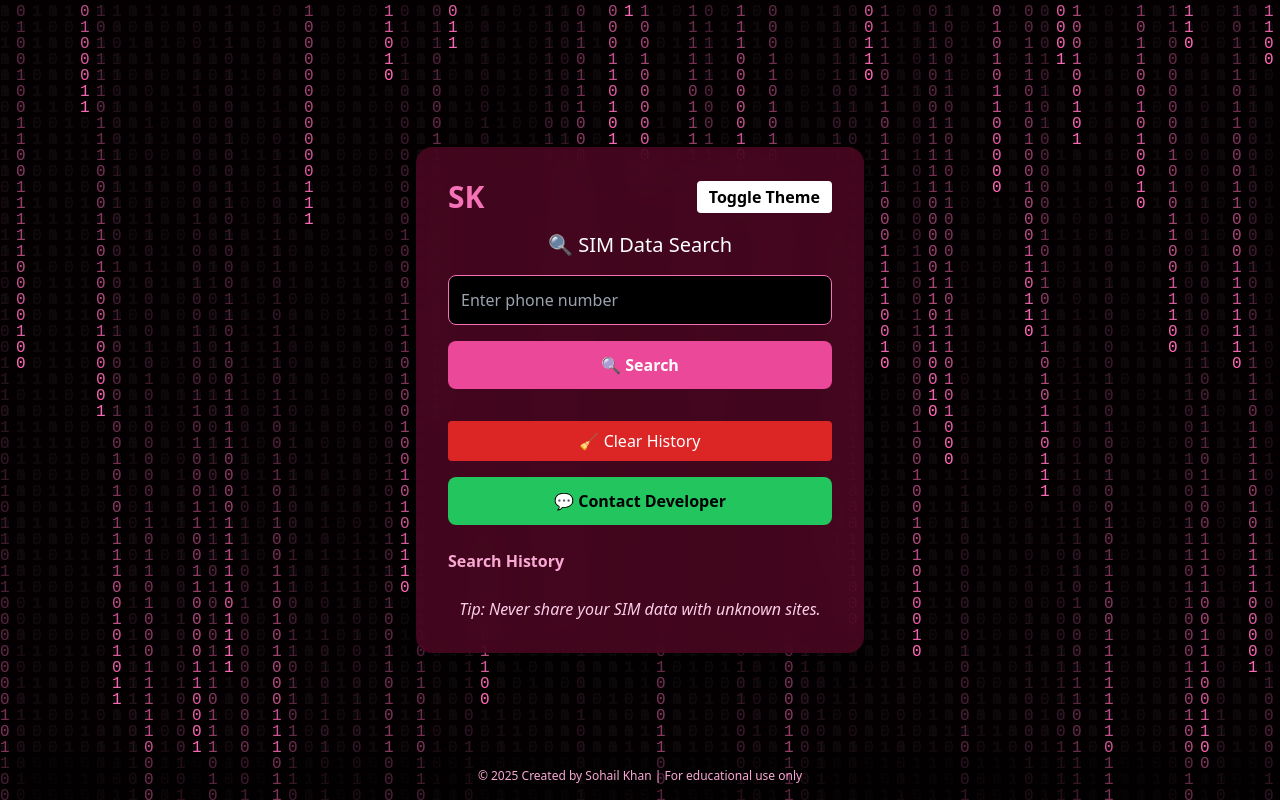
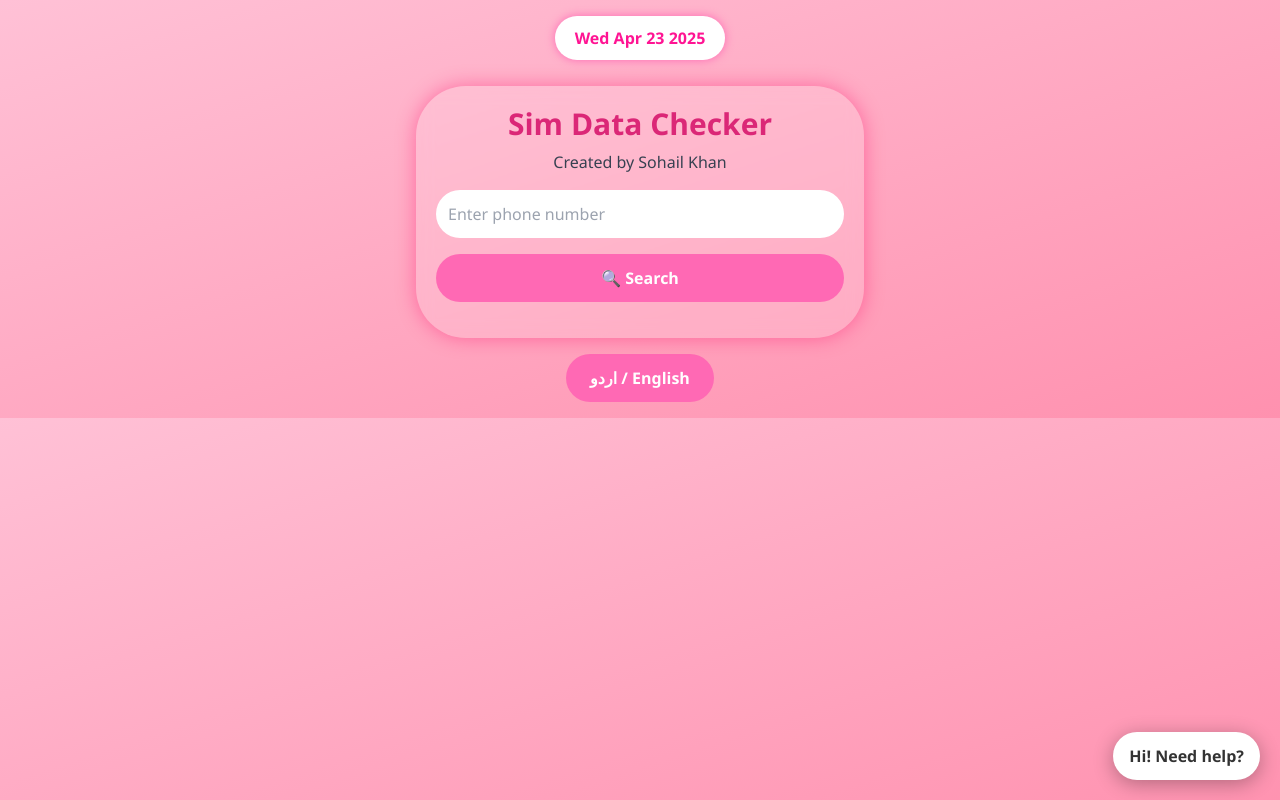
Before and after one commit to Sohail235/Sim-database, a plain HTML site: page index.html in a window 1280 px wide. Drawn offline with nearby package versions, Linux system fonts and the light colour scheme; a web font is replaced by a local one.

Commit message:
Update index.html

```diff
--- a/index.html
+++ b/index.html
@@ -2,102 +2,84 @@
 <head>
   <meta charset="UTF-8" />
   <meta name="viewport" content="width=device-width, initial-scale=1.0" />
-  <title>SIM Data Lookup | Created by Sohail Khan</title>
+  <title>Created by Sohail Khan</title>
   <script src="https://cdn.tailwindcss.com"></script>
   <link href="https://fonts.googleapis.com/css2?family=Noto+Nastaliq+Urdu&display=swap" rel="stylesheet">
   <style>
-    canvas {
-      position: fixed;
-      top: 0; left: 0;
-      width: 100vw;
-      height: 100vh;
-      z-index: 0;
+    body {
+      background: linear-gradient(to top left, #ff91af, #ffc1d6);
+      font-family: 'Segoe UI', sans-serif;
+      overflow-x: hidden;
+    }
+    .bubble {
+      background: rgba(255, 255, 255, 0.15);
+      backdrop-filter: blur(8px);
+      border-radius: 50px;
+      box-shadow: 0 0 20px rgba(255, 0, 100, 0.4);
+      padding: 20px;
+      margin: 10px;
+    }
+    .cloud-box {
+      background: #fff;
+      color: #ff1493;
+      font-weight: bold;
+      border-radius: 9999px;
+      display: inline-block;
+      padding: 10px 20px;
+      box-shadow: 0 0 10px #ff69b4;
+      font-size: 16px;
+      margin-bottom: 10px;
     }
     .urdu-text {
-      font-family: 'Noto Nastaliq Urdu', sans-serif;
+      font-family: 'Noto Nastaliq Urdu', serif;
     }
-    .animate-slide-in {
-      animation: slideIn 0.5s ease forwards;
+    .chatbot-bubble {
+      position: fixed;
+      bottom: 20px;
+      right: 20px;
+      background: #fff;
+      color: #333;
+      padding: 12px 16px;
+      border-radius: 30px;
+      box-shadow: 0 4px 20px rgba(0,0,0,0.3);
+      z-index: 50;
+      font-weight: bold;
     }
-    .animate-fade-in {
-      animation: fadeIn 0.8s ease forwards;
+    .bubble-btn {
+      background: #ff69b4;
+      color: white;
+      font-weight: bold;
+      border-radius: 9999px;
+      padding: 12px 24px;
+      transition: transform 0.2s;
     }
-    @keyframes slideIn {
-      from { opacity: 0; transform: translateY(20px); }
-      to { opacity: 1; transform: translateY(0); }
-    }
-    @keyframes fadeIn {
-      from { opacity: 0; }
-      to { opacity: 1; }
+    .bubble-btn:hover {
+      transform: scale(1.05);
     }
   </style>
 </head>
-<body class="bg-pink-900 text-white font-sans overflow-hidden relative"><canvas id="matrixCanvas"></canvas>
+<body class="text-black p-4">
+  <div class="text-center mb-4">
+    <div class="cloud-box" id="dateBox"></div>
+  </div>  <div class="max-w-md mx-auto bubble">
+    <h1 class="text-3xl font-bold text-center text-pink-600 mb-2">Sim Data Checker</h1>
+    <h2 class="text-md text-center text-gray-700 mb-4">Created by Sohail Khan</h2>
+    <form id="simForm">
+      <input type="text" id="phone" placeholder="Enter phone number" required class="w-full p-3 rounded-full bg-white text-black mb-4" />
+      <button type="submit" class="bubble-btn w-full">🔍 Search</button>
+    </form>
+    <div id="response" class="mt-4"></div>
+  </div>  <div class="text-center mt-4">
+    <button onclick="toggleUrdu()" class="bubble-btn">اردو / English</button>
+  </div>  <div class="chatbot-bubble">Hi! Need help?</div><audio id="clickSound" src="https://www.soundjay.com/buttons/sounds/button-16.mp3"></audio>
 
-<div class="relative z-10 min-h-screen flex items-center justify-center px-4">
-  <div class="bg-pink-950 bg-opacity-80 backdrop-blur-lg rounded-2xl shadow-xl p-8 w-full max-w-md animate-fade-in">
-    <div class="flex justify-between items-center mb-4">
-      <h1 class="text-3xl font-bold text-pink-400">SK</h1>
-      <button onclick="toggleTheme()" class="bg-white text-black rounded px-3 py-1 font-bold">Toggle Theme</button>
-    </div>
-    <h2 class="text-xl text-white text-center mb-4">🔍 SIM Data Search</h2>
-    <form id="simForm">
-      <input type="text" id="phone" placeholder="Enter phone number" required class="w-full p-3 rounded-lg bg-black text-white border border-pink-400 mb-4" />
-      <button type="submit" class="w-full bg-pink-500 hover:bg-pink-600 text-white font-semibold p-3 rounded-lg">🔍 Search</button>
-    </form>
-    <div id="response" class="mt-6 text-sm"></div>
-    <button onclick="clearHistory()" class="mt-2 w-full bg-red-600 text-white p-2 rounded">🧹 Clear History</button>
-    <a href="https://whatsapp.com/channel/0029VajZpqL7T8bRvUqAU23A" target="_blank">
-      <button class="w-full mt-4 bg-green-500 hover:bg-green-600 text-black font-bold p-3 rounded-lg">💬 Contact Developer</button>
-    </a>
-    <div class="mt-6">
-      <h3 class="text-pink-300 font-semibold mb-2">Search History</h3>
-      <ul id="history" class="text-xs text-white space-y-1"></ul>
-    </div>
-    <div id="tipBox" class="text-center text-pink-200 mt-6 italic"></div>
-  </div>
-</div><footer class="z-10 text-center p-4 text-pink-300 bg-black/50 fixed bottom-0 w-full text-xs">
-  © 2025 Created by Sohail Khan | For educational use only
-</footer><script>
-  const form = document.getElementById("simForm");
+  <script>
+    document.getElementById("simForm").addEventListener("submit", async function(e) {
+      e.preventDefault();
+      document.getElementById("clickSound").play();
+      const phone = document.getElementById("phone").value.trim();
       const responseBox = document.getElementById("response");
-  const historyBox = document.getElementById("history");
-  const tipBox = document.getElementById("tipBox");
-
-  const tips = [
-    "Did you know? The first SMS was sent in 1992.",
-    "Fun Fact: SIM stands for Subscriber Identity Module.",
-    "Tip: Never share your SIM data with unknown sites.",
-    "LOL: My SIM card is more loyal than some people!"
-  ];
-
-  function loadHistory() {
-    const history = JSON.parse(localStorage.getItem('simHistory') || '[]');
-    historyBox.innerHTML = history.map(p => `<li>${p}</li>`).join('');
-  }
-
-  function saveToHistory(phone) {
-    let history = JSON.parse(localStorage.getItem('simHistory') || '[]');
-    if (!history.includes(phone)) {
-      history.unshift(phone);
-      if (history.length > 5) history.pop();
-      localStorage.setItem('simHistory', JSON.stringify(history));
-      loadHistory();
-    }
-  }
-
-  function clearHistory() {
-    localStorage.removeItem('simHistory');
-    loadHistory();
-  }
-
-  form.addEventListener("submit", async function (e) {
-    e.preventDefault();
-    const phone = document.getElementById("phone").value.trim();
-    if (!phone) return;
-
-    saveToHistory(phone);
-    responseBox.innerHTML = "<div class='text-center text-pink-300'>⏳ Fetching...</div>";
+      responseBox.innerHTML = "<div class='text-center text-pink-500'>⏳ Fetching...</div>";
 
       try {
         const proxyUrl = `https://api.allorigins.win/raw?url=${encodeURIComponent('https://legendxdata.site/Api/simdata.php?phone=' + phone)}`;
@@ -107,72 +89,34 @@
         if (data && data[0]) {
           const user = data[0];
           responseBox.innerHTML = `
-          <div class="bg-pink-800 p-4 rounded-lg shadow-lg space-y-2">
-            <h3 class="text-center text-pink-200 text-lg font-semibold">SIM Data Found</h3>
-            <p><strong>Mobile:</strong> ${user.Number || "Not found"}</p>
-            <p><strong>Name:</strong> ${user.Name || "Not found"}</p>
-            <p><strong>CNIC:</strong> ${user.CNIC || "Not found"}</p>
-            <p><strong>Address:</strong> ${user.Address || "Not found"}</p>
-            <p><strong>Operator:</strong> ${user.Operator || "Not found"}</p>
-            <button onclick="copyData()" class="w-full mt-2 bg-pink-600 hover:bg-pink-700 p-2 rounded">📋 Copy All Data</button>
-            <button onclick="shareOnWhatsApp()" class="w-full mt-2 bg-green-500 hover:bg-green-600 text-black p-2 rounded">📤 Share</button>
-          </div>`;
+            <div class="bubble text-sm">
+              <h3 class="text-center text-pink-600 text-lg font-semibold">🔎 SIM Data Found</h3>
+              <p><strong>📞 Mobile:</strong> ${user.Number || "Not found"}</p>
+              <p><strong>👤 Name:</strong> ${user.Name || "Not found"}</p>
+              <p><strong>🆔 CNIC:</strong> ${user.CNIC || "Not found"}</p>
+              <p><strong>📍 Address:</strong> ${user.Address || "Not found"}</p>
+              <p><strong>📶 Operator:</strong> ${user.Operator || "Not found"}</p>
+              <button onclick="copyData()" class="bubble-btn mt-2 w-full">📋 Copy All Data</button>
+            </div>
+          `;
         } else {
-        responseBox.innerHTML = `<div class="bg-red-900 text-center p-3 rounded">❌ No data found.</div>`;
+          responseBox.innerHTML = `<div class="bubble text-center text-red-600">❌ No data found.</div>`;
         }
       } catch (err) {
-      console.error(err);
-      responseBox.innerHTML = `<div class="bg-red-900 text-center p-3 rounded">❌ Error fetching data.</div>`;
+        responseBox.innerHTML = `<div class="bubble text-center text-red-600">❌ Error fetching data.</div>`;
       }
     });
 
     function copyData() {
-    const text = document.querySelector(".bg-pink-800").innerText;
+      const text = document.querySelector("#response").innerText;
       navigator.clipboard.writeText(text).then(() => alert("✅ Copied!"));
     }
 
-  function shareOnWhatsApp() {
-    const text = document.querySelector(".bg-pink-800").innerText;
-    const url = `https://wa.me/?text=${encodeURIComponent(text)}`;
-    window.open(url, "_blank");
+    function toggleUrdu() {
+      document.body.classList.toggle("urdu-text");
     }
 
-  function toggleTheme() {
-    document.body.classList.toggle('bg-black');
-    document.body.classList.toggle('bg-pink-900');
-  }
-
-  function showRandomTip() {
-    const tip = tips[Math.floor(Math.random() * tips.length)];
-    tipBox.innerText = tip;
-  }
-
-  loadHistory();
-  showRandomTip();
-
-  // Matrix effect
-  const canvas = document.getElementById("matrixCanvas");
-  const ctx = canvas.getContext("2d");
-  canvas.height = window.innerHeight;
-  canvas.width = window.innerWidth;
-  const chars = "01";
-  const fontSize = 16;
-  const columns = canvas.width / fontSize;
-  const drops = Array(Math.floor(columns)).fill(1);
-  function drawMatrix() {
-    ctx.fillStyle = "rgba(0, 0, 0, 0.05)";
-    ctx.fillRect(0, 0, canvas.width, canvas.height);
-    ctx.fillStyle = "#ff69b4";
-    ctx.font = fontSize + "px monospace";
-    for (let i = 0; i < drops.length; i++) {
-      const text = chars[Math.floor(Math.random() * chars.length)];
-      ctx.fillText(text, i * fontSize, drops[i] * fontSize);
-      if (drops[i] * fontSize > canvas.height && Math.random() > 0.975) {
-        drops[i] = 0;
-      }
-      drops[i]++;
-    }
-  }
-  setInterval(drawMatrix, 30);
+    // Set date in cloud box
+    document.getElementById("dateBox").innerText = new Date().toDateString();
   </script></body>
 </html>
```
Lines whose indentation alone changed are shown as unchanged.
